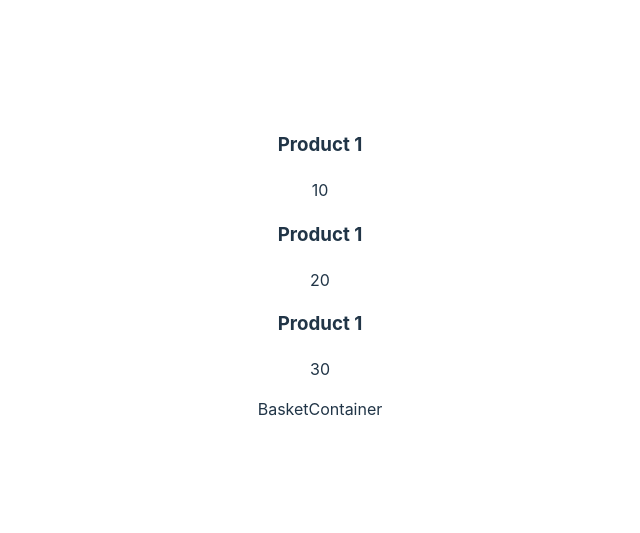
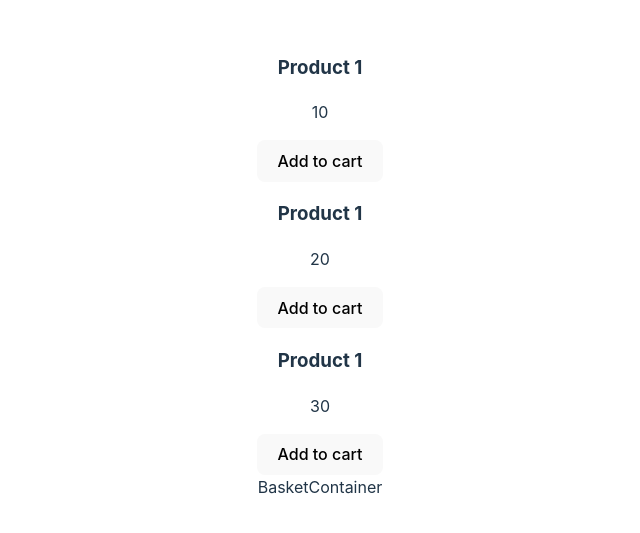
Before and after one commit to djsmacker01/Shopping-Cart, a React (Vite) app in the folder shopping-cart/: page / in a window 1280 px wide. Shown: the part 133-666 px from the top of the page, without its empty margins (320-960 px from the left). Built offline with nearby package versions, Linux system fonts and the light colour scheme.

Commit message:
modified the Components

```diff
--- a/shopping-cart/package.json
+++ b/shopping-cart/package.json
@@ -13,7 +13,7 @@
     "react-dom": "^18.2.0"
   },
   "devDependencies": {
-    "@types/react": "^18.0.28",
+    "@types/react": "^18.0.35",
     "@types/react-dom": "^18.0.11",
     "@vitejs/plugin-react": "^3.1.0",
     "vite": "^4.2.0"
--- a/shopping-cart/src/App.jsx
+++ b/shopping-cart/src/App.jsx
@@ -14,7 +14,8 @@ function App() {
 
   ];
 
-  const [resourceType, setResourceType]= useState('user')
+  // const [resourceType, setResourceType]= useState('user')
+
   const [Basket, setBasket] = useState([])
 
   const addItems = (item)=>{
@@ -24,7 +25,7 @@ function App() {
   return (
     <>
 
-    <ProductList products={products}/>
+    <ProductList products={products} addToBasket={(item)=> addItems(item)} />
     <BasketContainer/>
 
      {/* <div>
--- a/shopping-cart/src/Components/Product.jsx
+++ b/shopping-cart/src/Components/Product.jsx
@@ -1,10 +1,13 @@
-import React from 'react'
+import React from "react";
 
-export default function Product({product}) {
+export default function Product({ product, addToBasket }) {
   return (
-    <div>
+    <>
+      <div>
         <h3>{product.name}</h3>
         <p>{product.price}</p>
-    </div>
-  )
+        <button onClick={() => addToBasket(product)}>Add to cart</button>
+      </div>
+    </>
+  );
 }
--- a/shopping-cart/src/Components/ProductList.jsx
+++ b/shopping-cart/src/Components/ProductList.jsx
@@ -1,12 +1,12 @@
 import React from "react";
 import Product from './Product'
 
-export default function ProductList({products}) {
+export default function ProductList({products, addToBasket}) {
 	return(
         <div>
           {
             products.map((product)=>(
-                <Product product={product} key={product.id}/>
+                <Product product={product} key={product.id} addToBasket={addToBasket}/>
             ))
           }
         </div>
```
Also changed, not shown: 1 other file (tests, documents, lock files or other folders).
